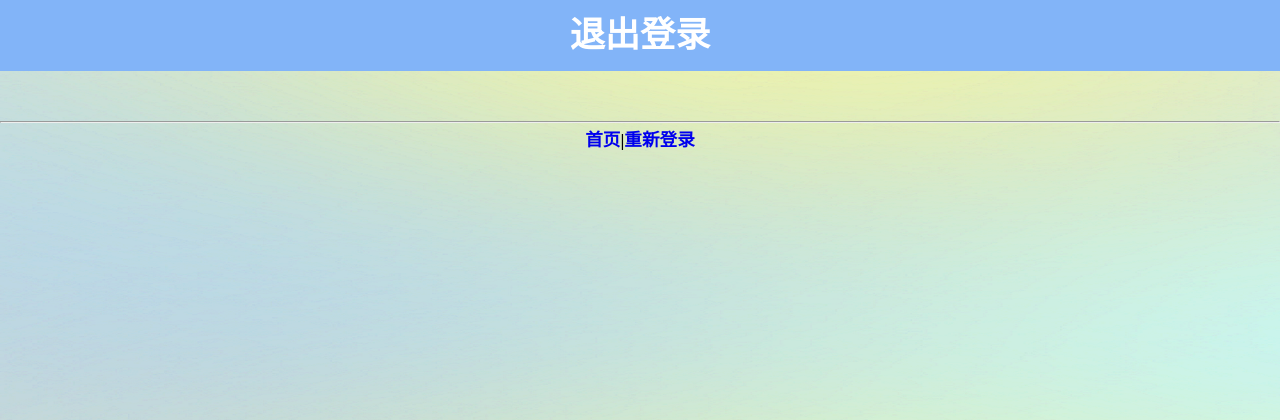
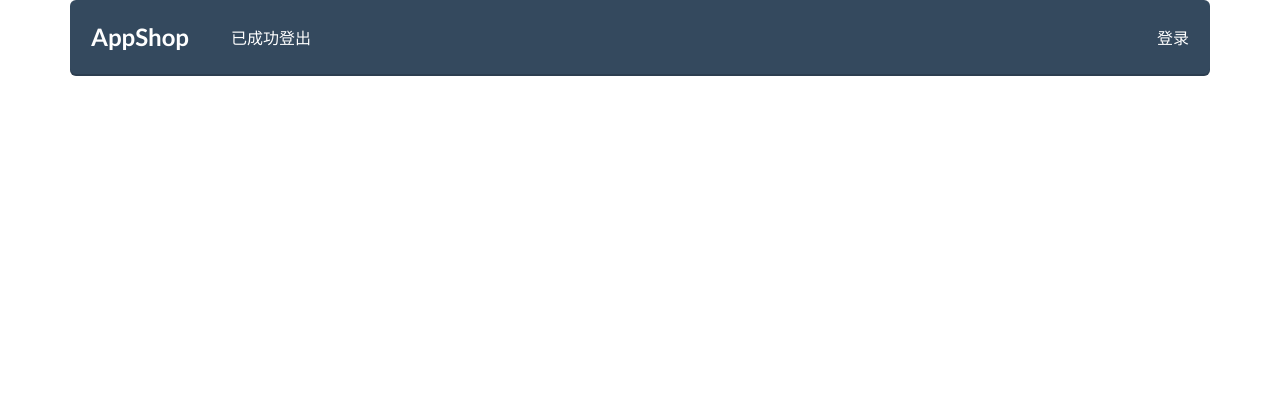
Before and after one commit to one2zero/AppShop, a PHP site: page /AppShop/logout.php in a window 1280 px wide. Shown: the top 420 px of the page. Run offline with PHP 8.4, Linux system fonts and the light colour scheme.

Commit message:
修改登出提示和项目描述
修改登出提示和项目描述

```diff
--- a/logout.php
+++ b/logout.php
@@ -8,23 +8,48 @@ session_start();
     <title>退出登录</title>
     <meta http-equiv="Content-Type" content="text/html;charset=utf-8" />
     <meta name="viewport" content="width=device-width, initial-scale=1.0, maximum-scale=1.0, user-scalable=0;"  />
-    <link href="css/addfile.css" rel="stylesheet" type="text/css" />
+    <!-- <link href="css/addfile.css" rel="stylesheet" type="text/css" /> -->
+
+    <!-- Loading Bootstrap -->
+    <link href="/AppShop/Flat-UI-master/dist/css/vendor/bootstrap/css/bootstrap.min.css" rel="stylesheet">
+
+    <!-- Loading Flat UI -->
+    <link href="/AppShop/Flat-UI-master/dist/css/flat-ui.css" rel="stylesheet">
 </head>
 <body>
-<div id="bd" >
-    <div id ="title">
-        <h2>退出登录</h2>
+
+
+
+
+<div class="container">
+
+      <nav role="navigation" class="navbar navbar-inverse navbar-embossed navbar-lg">
+        <div class="navbar-header">
+          <button data-target="#bs-example-navbar-collapse-17" data-toggle="collapse" class="navbar-toggle" type="button">
+            <span class="sr-only">Toggle navigation</span>
+            <span class="icon-bar"></span>
+            <span class="icon-bar"></span>
+            <span class="icon-bar"></span>
+          </button>
+          <a href="../index.php" class="navbar-brand">AppShop</a>
         </div>
+        <!-- <div id="bs-example-navbar-collapse-10" class="collapse navbar-collapse"> -->
+          <p class="navbar-text">已成功登出</p>
+        <!-- </div> -->
+
         <?php
             unset($_SESSION["Password"]);
             unset($_SESSION["UserName"]);
             session_destroy();
         ?>
 
-    <div id="logout">
-        <hr>
-    <a href="index.php">首页</a>|<a href="login.php">重新登录</a>
+
+            <div id="bs-example-navbar-collapse-17" class="collapse navbar-collapse">
+                <p class="navbar-text navbar-right"><a class="navbar-link" href="login.php">登录</a></p>
+                <!-- <p class="navbar-text navbar-right"><a class="navbar-link" href="../index.php">首页</a></p> -->
+
             </div>
+      </nav>
     </div>
 </body>
 </html>
--- a/prj_list.php
+++ b/prj_list.php
@@ -65,7 +65,9 @@ session_start();
             <a href="prj_detail.php?id=1"><img src="pri_logo/logo_pipapai.jpg" alt="Compas" class="tile-image big-illustration"></a>
             <div class="caption">
               <h3>枇杷派</h3>
-              <p>所有发布前的应用，公开发布，分别在开发网、测试网、和外网测试完成后才可以发布</p>
+              <p>海量职位实时更新，职位专业细分</p>
+              <p>靠谱工作随薪挑选，岗位精准推送</p>
+              <p>美好未来时刻掌握，好工作聊出来</p>
               <p><a class="btn btn-primary btn-lg btn-block" href="prj_detail.php?id=1">前往</a></p>
             </div>
           </div>
--- a/sql/new_user_info.sql
+++ b/sql/new_user_info.sql
@@ -39,7 +39,7 @@ CREATE TABLE `new_user_info` (
 --  Records of `new_user_info`
 -- ----------------------------
 BEGIN;
-INSERT INTO `new_user_info` VALUES ('1', 'lichuangye', 'test1234', '1', '1', '3', '0', '0000-00-00 00:00:00', '2013-11-03 20:24:16', ''), ('4', 'tengna', 'tengxiaona', '1', '3', '2', '0', '0000-00-00 00:00:00', '2013-11-04 00:15:36', 'lichuangye'), ('5', 'liudongxiang', 'ldx123', '1', '2', '2', '0', '0000-00-00 00:00:00', '2013-11-05 11:16:21', 'lichuangye'), ('6', 'sunjianwen', 'sjw1234', '1', '2', '2', '0', '0000-00-00 00:00:00', '2013-11-05 16:33:04', 'lichuangye'), ('7', 'xiongjiangwei', 'xjwdev', '1', '2', '2', '0', '0000-00-00 00:00:00', '2013-11-05 16:34:06', 'lichuangye'), ('8', 'wuyu', 'wuyu', '1', '2', '2', '0', '2013-11-05 17:04:44', '2013-11-05 17:04:44', 'lichuangye'), ('9', 'shaoliying', 'xqsly', '1', '4', '2', '0', '0000-00-00 00:00:00', '2013-11-06 08:37:10', 'lichuangye'), ('10', 'lujingyu', '123123', '1', '2', '2', '0', '0000-00-00 00:00:00', '2013-11-06 15:49:51', 'lichuangye');
+INSERT INTO `new_user_info` VALUES ('1', 'sunjianwen', 'sunjianwen', '1', '1', '3', '0', '0000-00-00 00:00:00', '0000-00-00 00:00:00', '');
 COMMIT;
 
 SET FOREIGN_KEY_CHECKS = 1;
```
Also changed, not shown: test.php (+61 -19 lines). Lines whose indentation alone changed are shown as unchanged.
